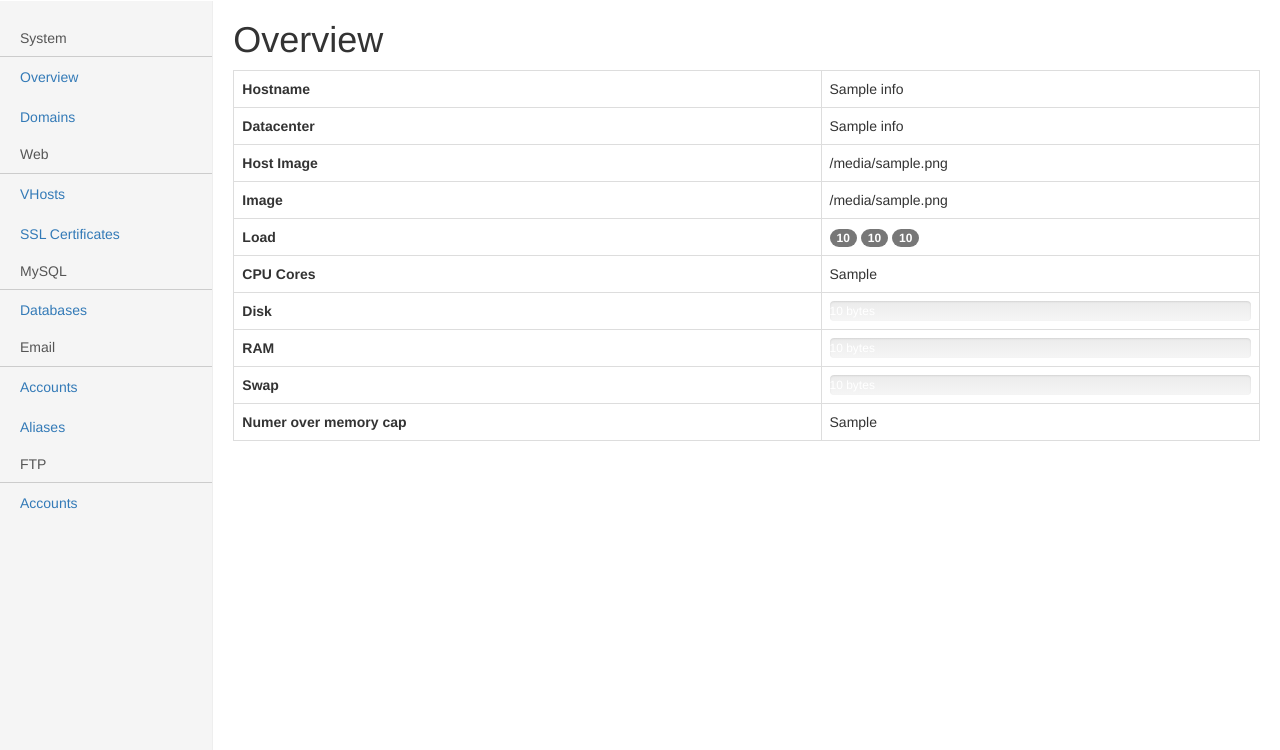
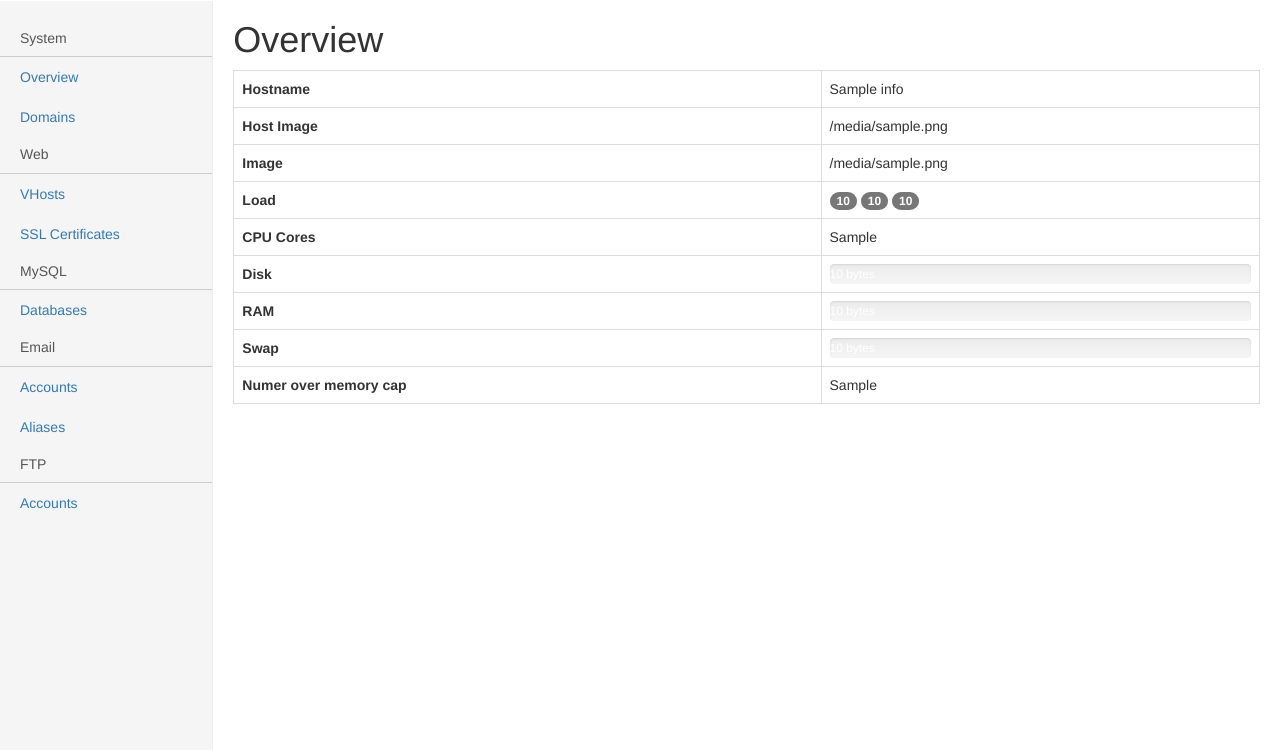
Before and after one commit to wiedi/kumquat, a Django app: template status/templates/status/status.html in a window 1280 px wide. Shown: the part 50-800 px from the top of the page. Run offline with Django 3.2, Linux system fonts and the light colour scheme; the template is opened without the code that fills it: most values are stand-ins (such as "Sample title", 1, 10 or a date in 2020); some libraries are stand-ins or nearby versions.

Commit message:
remove datacenter also from the template

```diff
--- a/status/templates/status/status.html
+++ b/status/templates/status/status.html
@@ -10,9 +10,6 @@
 <table class="table table-bordered table-hover">
 <tbody>
 	<tr><th>Hostname</th><td>{{info.hostname}}</td></tr>
-	{% if info.datacenter_name %}
-		<tr><th>Datacenter</th><td>{{info.datacenter_name}}</td></tr>
-	{% endif %}
 
 	{% if info.live_image %}
 		<tr><th>Host Image</th><td>{{info.live_image}}</td></tr>
```
